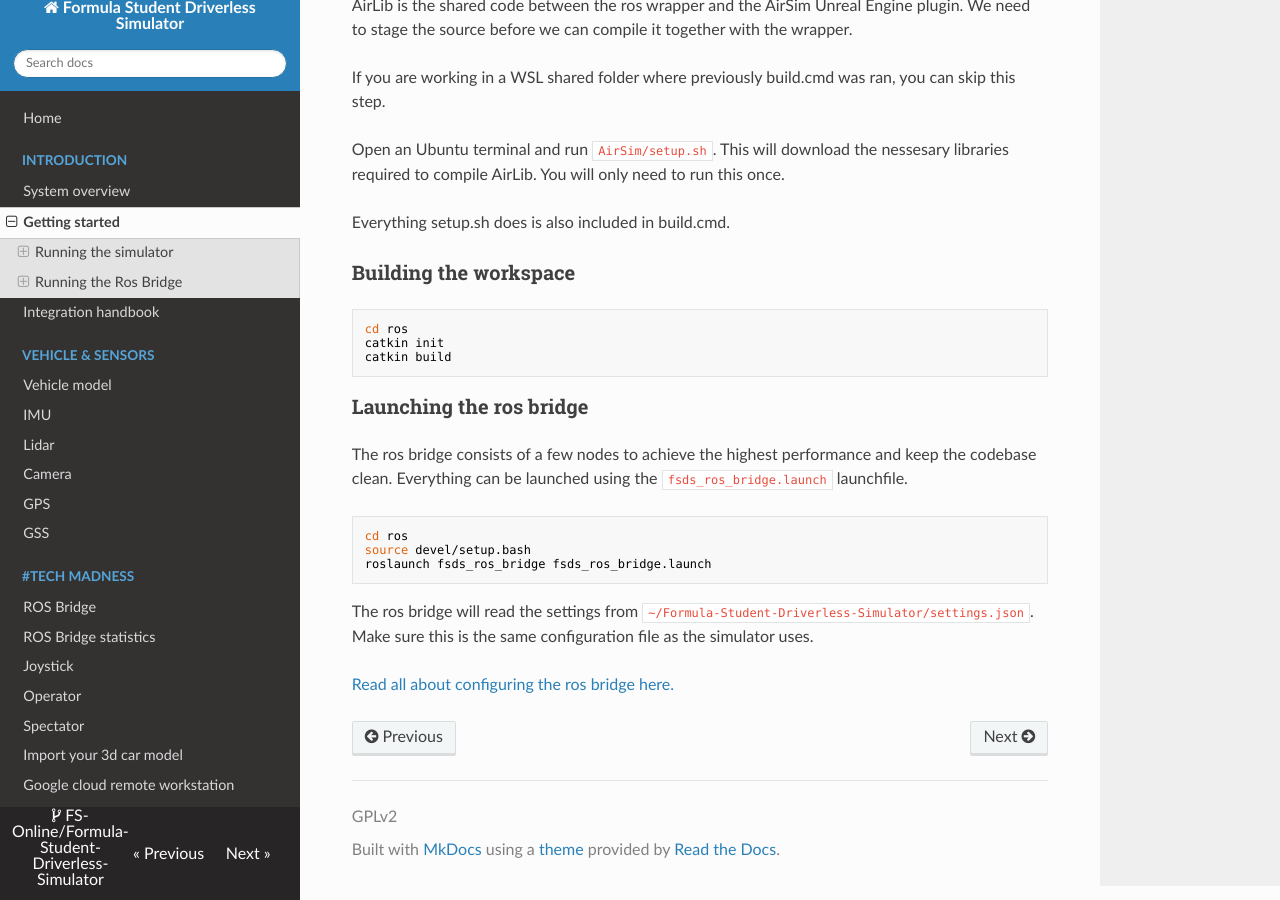
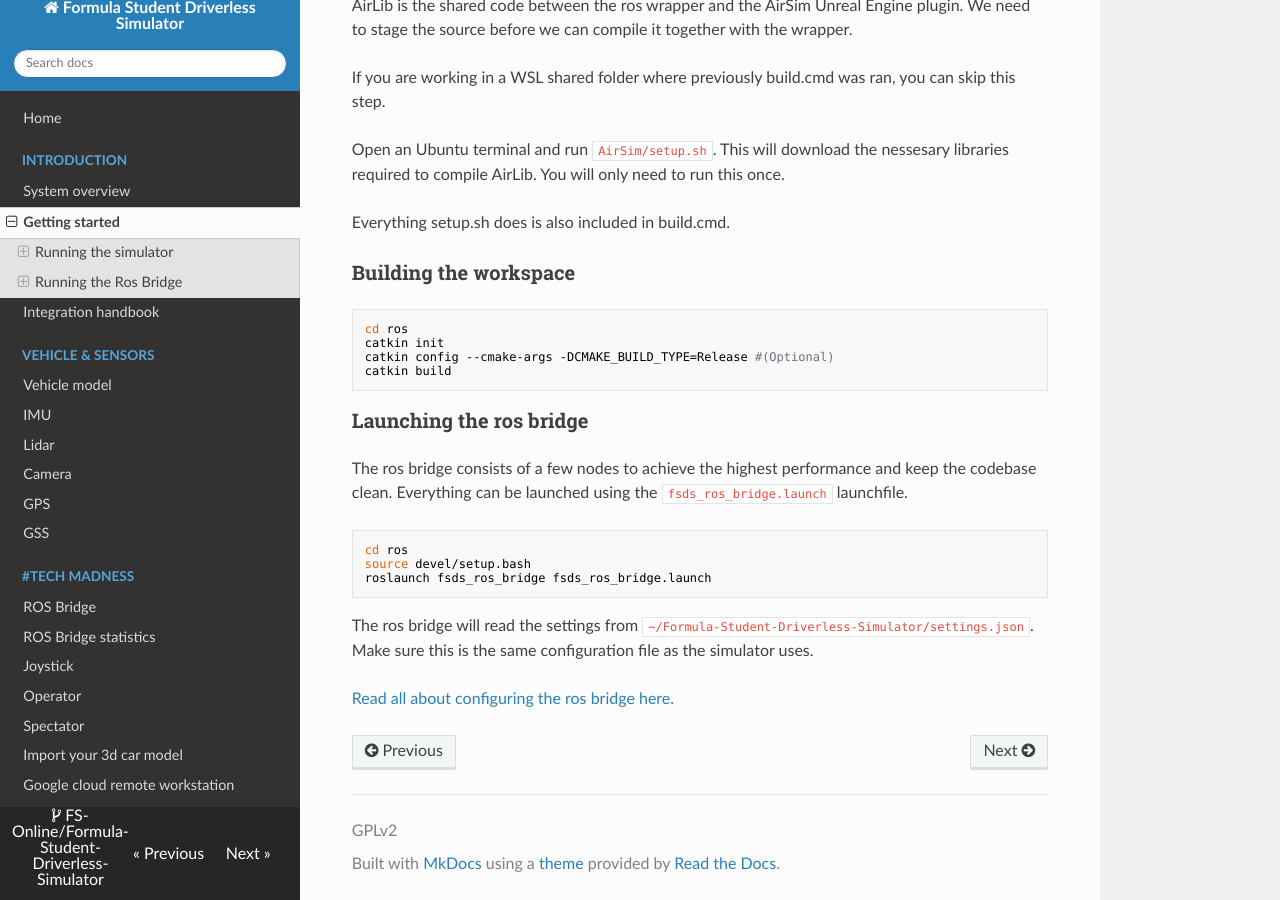
Before and after one commit to FS-Driverless/Formula-Student-Driverless-Simulator, an MkDocs documentation site: the page built from docs/getting-started.md, in a window 1280 px wide and 900 px high, scrolled down 4019 px. Built offline with MkDocs 1.6.1, drawn with Linux system fonts in a browser that asks for light colours; nearby versions of some CDN libraries; comment, search, counter and statistics services are not loaded.

Commit message:
Added Release mode compiler flag (Optional)

````diff
--- a/docs/getting-started.md
+++ b/docs/getting-started.md
@@ -162,6 +162,7 @@ Everything setup.sh does is also included in build.cmd.
 ```
 cd ros
 catkin init
+catkin config --cmake-args -DCMAKE_BUILD_TYPE=Release #(Optional)
 catkin build
 ```
 
````
